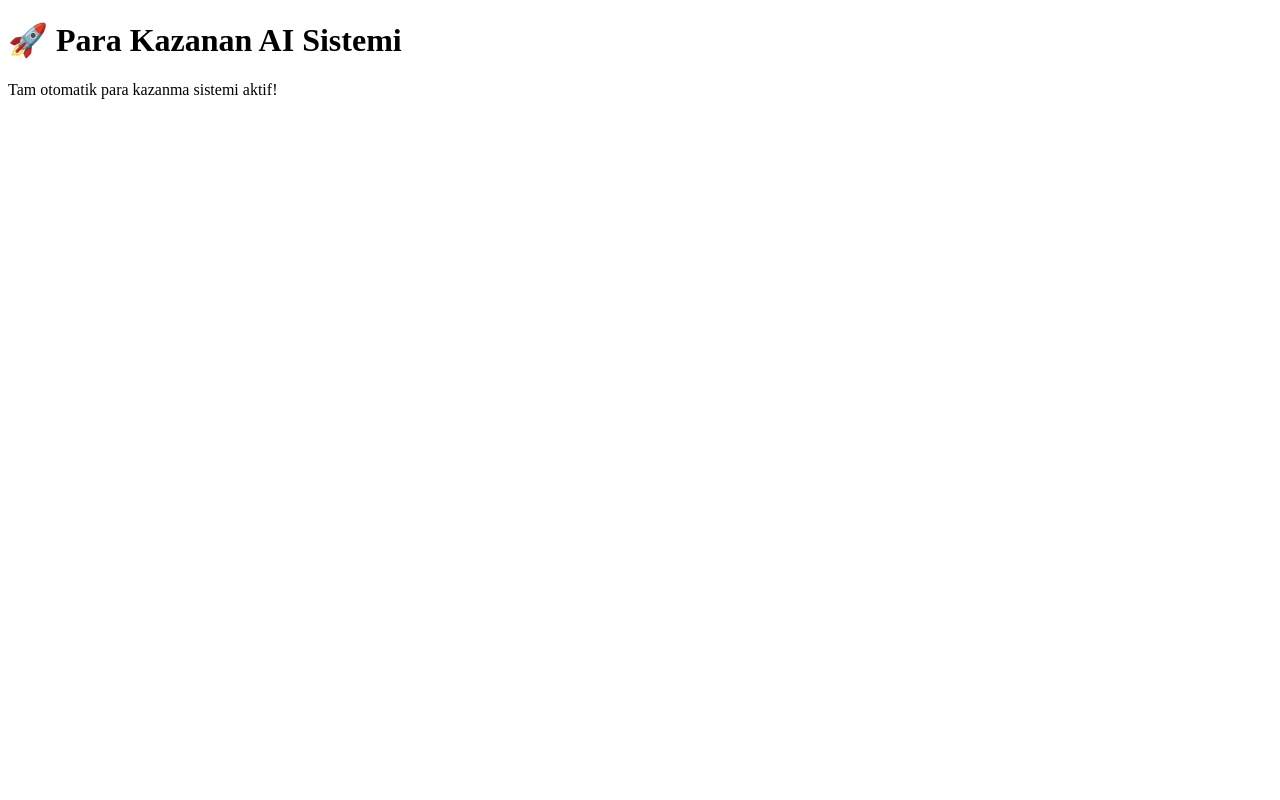
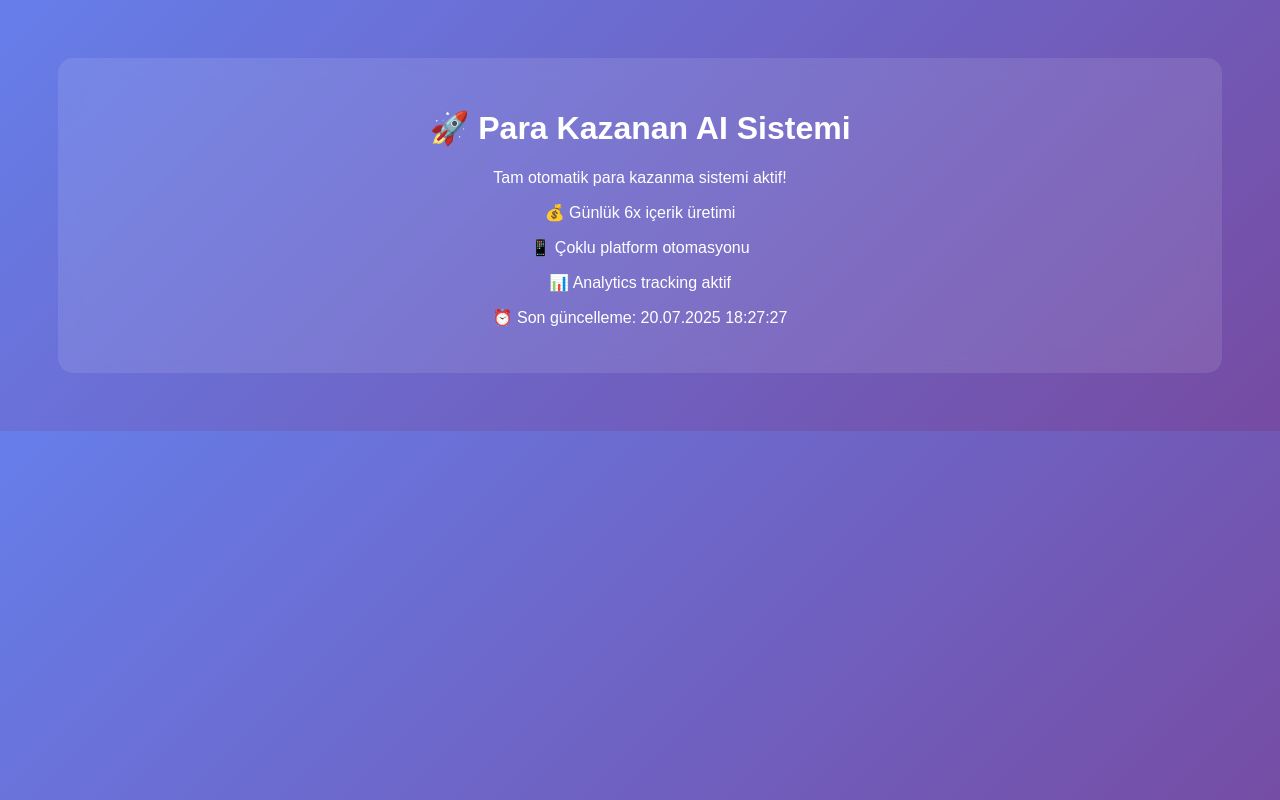
Before and after one commit to Darkness-app/parakazanan-analytics, a plain HTML site: page index.html in a window 1280 px wide. Drawn offline with Linux system fonts and the light colour scheme.

Commit message:
Update index.html

```diff
--- a/index.html
+++ b/index.html
@@ -1,8 +1,37 @@
 <!DOCTYPE html>
-<html>
-<head><title>Para Kazanan AI Sistemi</title></head>
+<html lang="tr">
+<head>
+    <meta charset="UTF-8">
+    <meta name="viewport" content="width=device-width, initial-scale=1.0">
+    <title>Para Kazanan AI Sistemi</title>
+    <style>
+        body {
+            font-family: Arial, sans-serif;
+            text-align: center;
+            padding: 50px;
+            background: linear-gradient(135deg, #667eea 0%, #764ba2 100%);
+            color: white;
+        }
+        .container {
+            background: rgba(255,255,255,0.1);
+            padding: 30px;
+            border-radius: 15px;
+            backdrop-filter: blur(10px);
+        }
+    </style>
+</head>
 <body>
-<h1>🚀 Para Kazanan AI Sistemi</h1>
-<p>Tam otomatik para kazanma sistemi aktif!</p>
+    <div class="container">
+        <h1>🚀 Para Kazanan AI Sistemi</h1>
+        <p>Tam otomatik para kazanma sistemi aktif!</p>
+        <p>💰 Günlük 6x içerik üretimi</p>
+        <p>📱 Çoklu platform otomasyonu</p>
+        <p>📊 Analytics tracking aktif</p>
+        <p>⏰ Son güncelleme: <span id="time"></span></p>
+    </div>
+
+    <script>
+        document.getElementById('time').textContent = new Date().toLocaleString('tr-TR');
+    </script>
 </body>
 </html>
```
